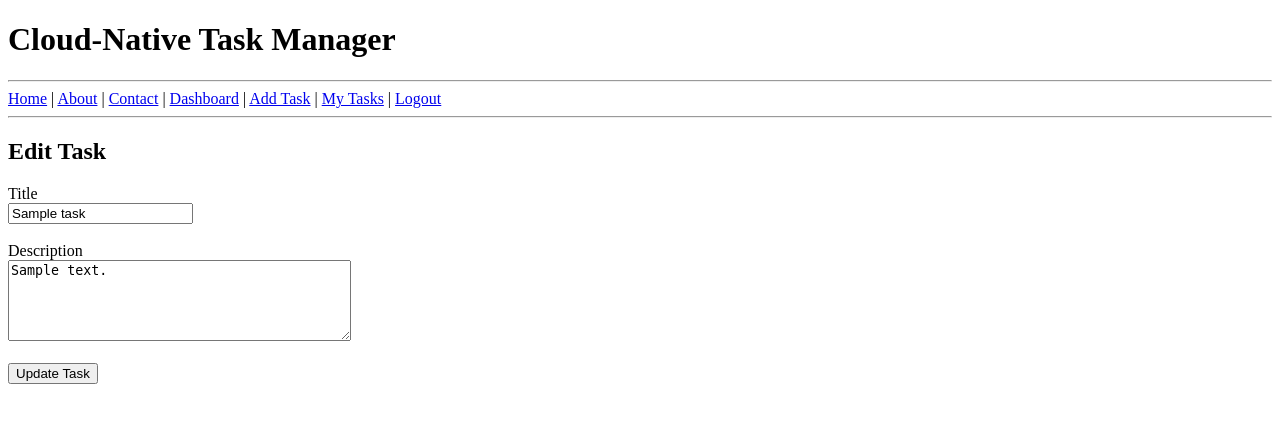
After one commit to shamiltech8/cloud-native-task-manager, a Flask app: page /edit-task/1 in a window 1280 px wide. The commit adds this page. Shown: the top 423 px of the page. Run offline with Flask 3, Linux system fonts and the light colour scheme; the visitor is signed in with stand-in values (Sample User, id 1); tables that the repository leaves empty hold one stand-in row (values such as "Sample post").

Commit message:
feat: implement task update functionality

```diff
--- a/app/routes.py
+++ b/app/routes.py
@@ -84,6 +84,38 @@ def view_tasks():
         tasks=tasks
     )
 
+@main.route("/edit-task/<int:task_id>", methods=["GET", "POST"])
+def edit_task(task_id):
+
+    if "username" not in session:
+        return redirect(url_for("main.login"))
+
+    user = User.query.filter_by(
+        username=session["username"]
+    ).first()
+
+    task = Task.query.filter_by(
+        id=task_id,
+        user_id=user.id
+    ).first()
+
+    if not task:
+        return "Task not found!"
+
+    if request.method == "POST":
+
+        task.title = request.form["title"]
+        task.description = request.form["description"]
+
+        db.session.commit()
+
+        return redirect(url_for("main.view_tasks"))
+
+    return render_template(
+        "edit_task.html",
+        task=task
+    )
+
 @main.route("/register", methods=["GET", "POST"])
 def register():
 
--- /dev/null
+++ b/app/templates/edit_task.html
@@ -0,0 +1,40 @@
+{% extends "base.html" %}
+
+{% block content %}
+
+<h2>Edit Task</h2>
+
+<form method="POST">
+
+<label>Title</label>
+
+<br>
+
+<input
+    type="text"
+    name="title"
+    value="{{ task.title }}"
+    required>
+
+<br><br>
+
+<label>Description</label>
+
+<br>
+
+<textarea
+    name="description"
+    rows="5"
+    cols="40">{{ task.description }}</textarea>
+
+<br><br>
+
+<button type="submit">
+
+Update Task
+
+</button>
+
+</form>
+
+{% endblock %}
--- a/app/templates/tasks.html
+++ b/app/templates/tasks.html
@@ -18,6 +18,12 @@
 
 {{ task.description }}
 
+<br><br>
+
+<a href="{{ url_for('main.edit_task', task_id=task.id) }}">
+    Edit
+</a>
+
 </li>
 
 <br>
```
